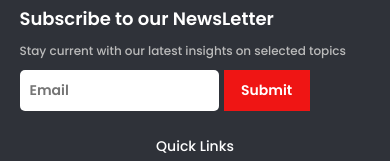
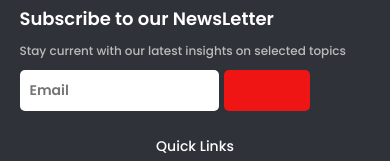
Before and after one commit to feyiamujo1/kurocomm, a React (Create React App) app: page /contact in a window 390 px wide. Shown: the part 991-1152 px from the top of the page. Built offline with nearby package versions, Linux system fonts and the light colour scheme; the HTML template or start-up script is replaced by a standard one.

Commit message:
Added border radius to fotter button

```diff
--- a/src/components/Footer/Footer.js
+++ b/src/components/Footer/Footer.js
@@ -20,7 +20,7 @@
               <p>Stay current with our latest insights on selected <br className='breaker'></br> topics</p>
               <form>
                 <input type="email" placeholder='Email'/>
-                <input className='submit_newsletter_button' type="submit"/>
+                <button className='submit_newsletter_button' type=""/>
               </form>
             </div>
           </div>
--- a/src/components/Footer/footer.css
+++ b/src/components/Footer/footer.css
@@ -205,6 +205,6 @@
         height: 41px !important;
         box-sizing: border-box;
         text-align: center;
-        border-radius: 0%;
+        border-radius: 5px;
     }
 }
```
